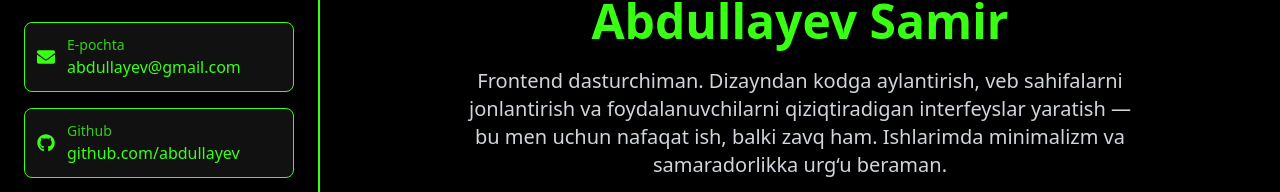
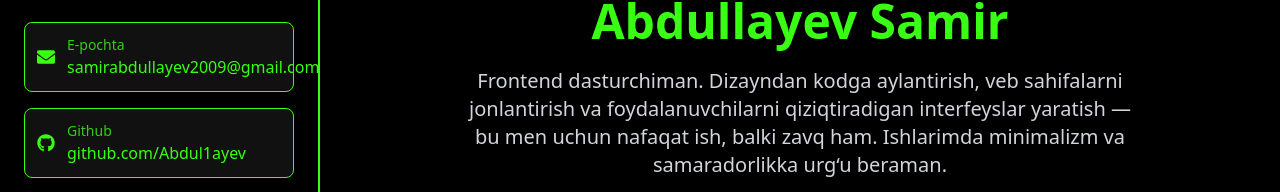
Before and after one commit to Abdul1ayev/Portfolio, a Next.js app: page / in a window 1280 px wide. Shown: the part 386-578 px from the top of the page. Built offline with nearby package versions, Linux system fonts and the light colour scheme.

Commit message:
sidebar fixerrors

```diff
--- a/src/app/_components/SideBar.tsx
+++ b/src/app/_components/SideBar.tsx
@@ -73,12 +73,12 @@ const App: React.FC = () => {
           <ContactItem
             icon={<FaEnvelope className="text-[#39FF14]" />}
             title="E-pochta"
-            info="abdullayev@gmail.com"
+            info="samirabdullayev2009@gmail.com"
           />
           <ContactItem
             icon={<FaGithub className="text-[#39FF14]" />}
             title="Github"
-            info="github.com/abdullayev"
+            info="github.com/Abdul1ayev"
           />
           <ContactItem
             icon={<FaTelegram className="text-[#39FF14]" />}
--- a/src/app/about/page.tsx
+++ b/src/app/about/page.tsx
@@ -33,7 +33,7 @@ const About = () => {
       initial={{ opacity: 0 }}
       animate={{ opacity: 1 }}
       transition={{ duration: 0.5 }}
-      className="w-full min-h-screen text-[#39FF14] p-6 bg-[#000000]"
+      className="w-full h-full text-[#39FF14] p-6 bg-[#000000]"
     >
       <motion.div
         initial={{ y: -50, opacity: 0 }}
```
